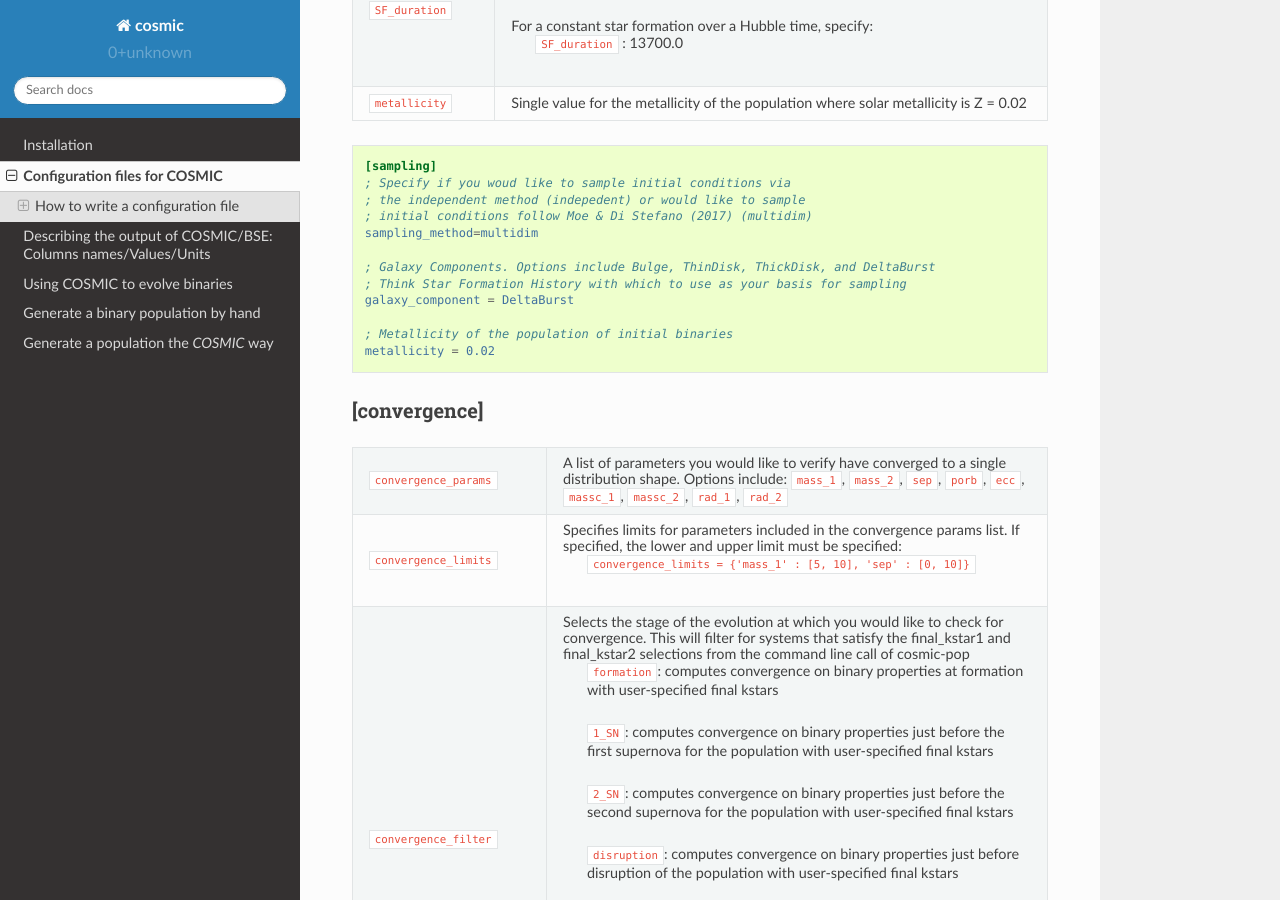
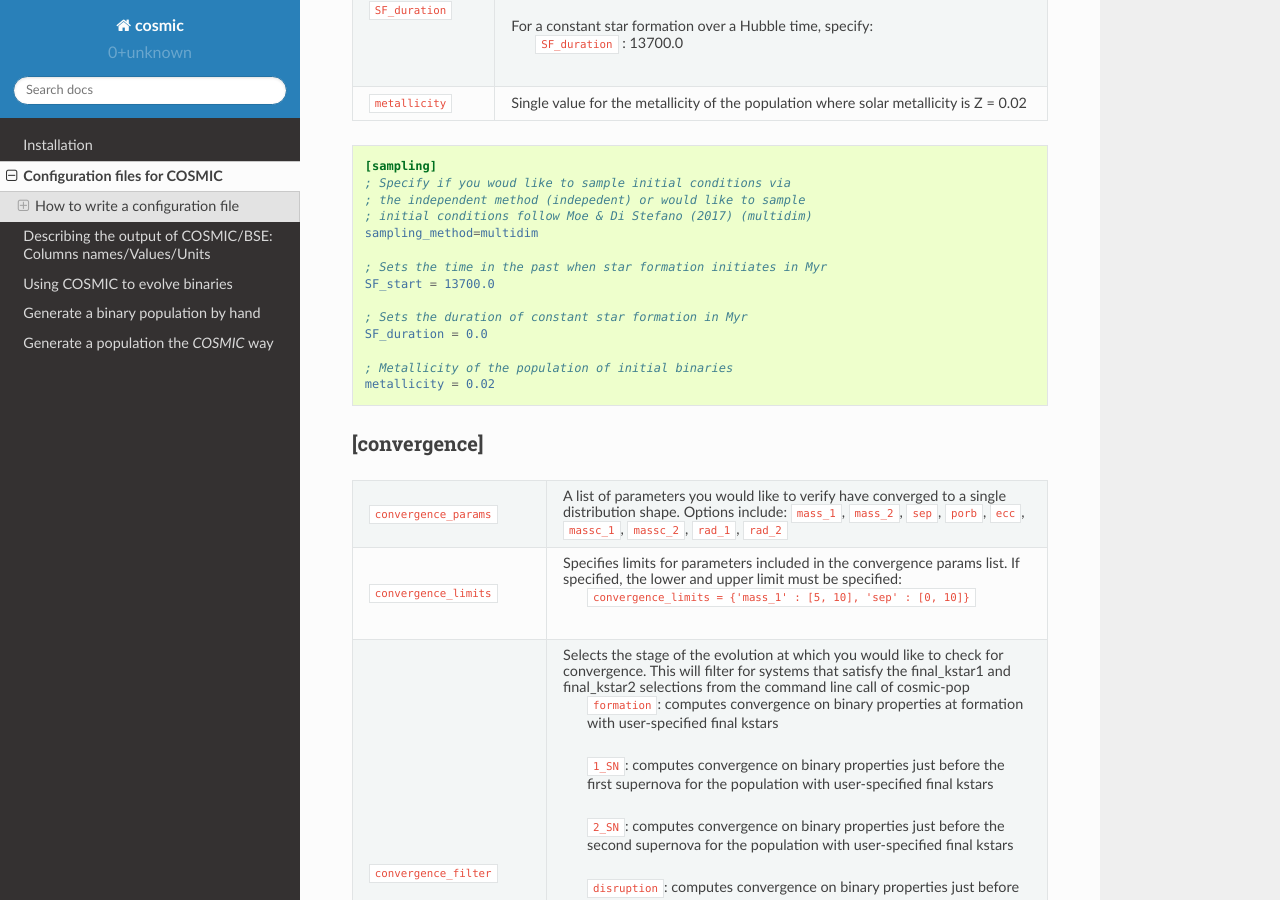
Before and after one commit to COSMIC-PopSynth/COSMIC, a Sphinx documentation site: the page built from docs/inifile/index.rst, in a window 1280 px wide and 900 px high, scrolled down 1440 px. Built offline with Sphinx 7.4.7 and the Read the Docs theme 2.0.0, drawn with Linux system fonts in a browser that asks for light colours; formulas are drawn with MathJax 3.

Commit message:
Minor updates in order to fully transition to the SF_start SF_duration logic

```diff
--- a/docs/inifile/index.rst
+++ b/docs/inifile/index.rst
@@ -97,9 +97,11 @@
     ; initial conditions follow Moe & Di Stefano (2017) (multidim)
     sampling_method=multidim
 
-    ; Galaxy Components. Options include Bulge, ThinDisk, ThickDisk, and DeltaBurst
-    ; Think Star Formation History with which to use as your basis for sampling
-    galaxy_component = DeltaBurst
+    ; Sets the time in the past when star formation initiates in Myr
+    SF_start = 13700.0
+
+    ; Sets the duration of constant star formation in Myr
+    SF_duration = 0.0
 
     ; Metallicity of the population of initial binaries
     metallicity = 0.02
```
Also changed, not shown: 4 other files.
